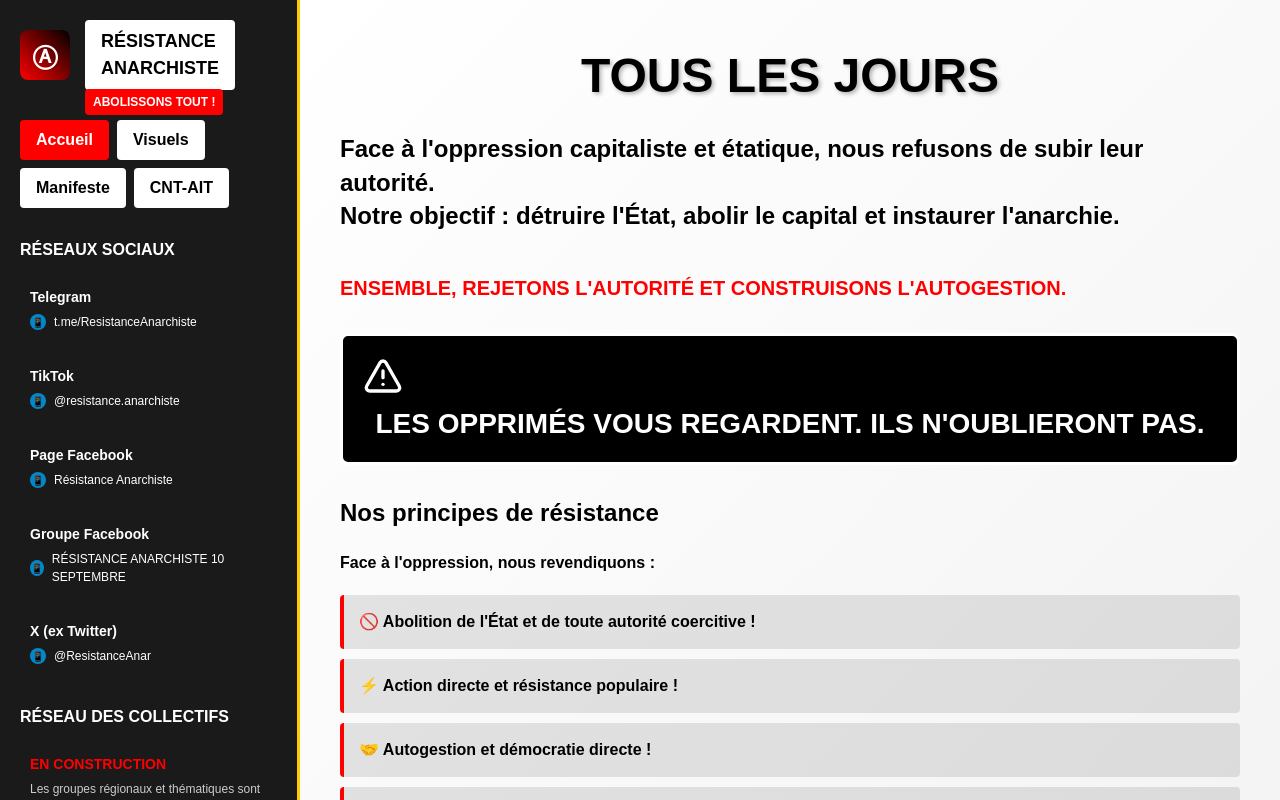
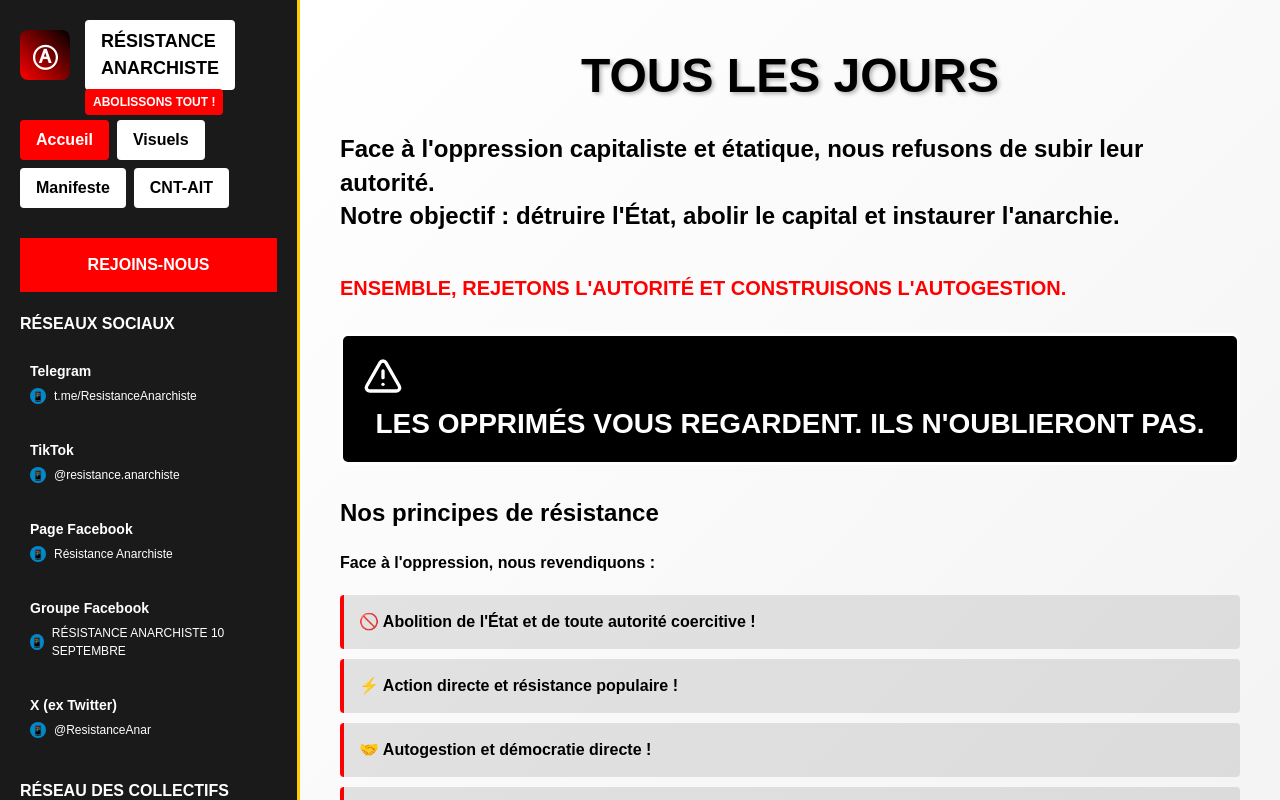
Before and after one commit to AnARCHIS12/ResistanceAnarchiste, a React (Create React App) app in the folder frontend/: page / in a window 1280 px wide. Shown: the top 800 px of the page. Built offline with nearby package versions, Linux system fonts and the light colour scheme.

Commit message:
Add REJOINS-NOUS red box (non-clickable)

```diff
--- a/frontend/src/pages/HomePage.jsx
+++ b/frontend/src/pages/HomePage.jsx
@@ -29,6 +29,19 @@ const HomePage = () => {
           <Link to="/doleances" className="nav-item">Manifeste</Link>
           <Link to="/sites" className="nav-item">CNT-AIT</Link>
         </nav>
+
+        {/* Case Rejoins-nous */}
+        <div style={{
+          backgroundColor: '#ff0000',
+          color: 'white',
+          padding: '15px',
+          textAlign: 'center',
+          fontWeight: 'bold',
+          fontSize: '16px',
+          margin: '20px 0'
+        }}>
+          REJOINS-NOUS
+        </div>
 
 
 
```
